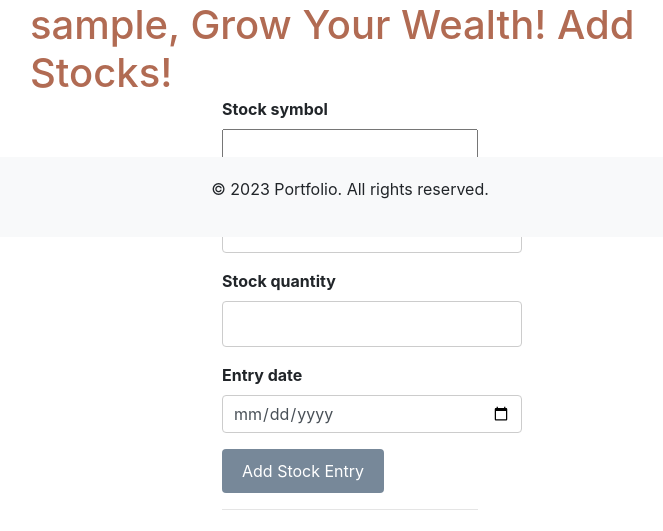
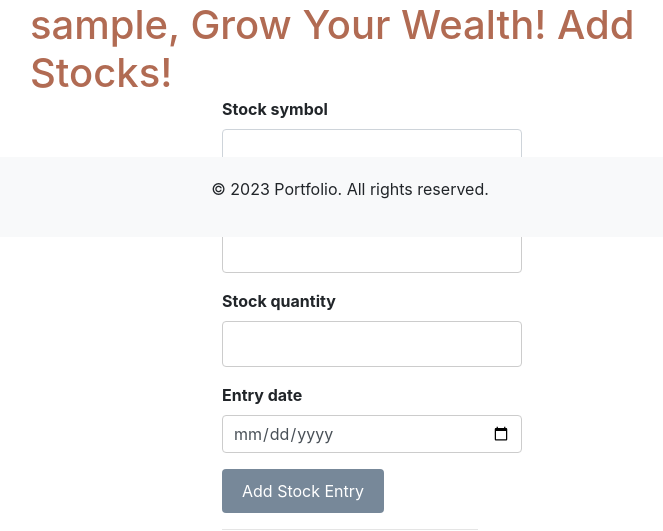
Before and after one commit to EeswarKV/portfolio-tracker, a Flask app: template templates/register.html in a window 1280 px wide. Shown: the part 563-1094 px from the top of the page, without its empty margins (290-953 px from the left). Run offline with Flask 2, Linux system fonts and the light colour scheme; tables that the repository leaves empty hold one stand-in row (values such as "Sample post"); the template is opened without the code that fills it: values that come from a table or form of the project are taken from there, most other values are stand-ins (such as "Sample title", 1, 10 or a date in 2020); form fields are guessed from the names that the template uses; parts of the project's set-up code (start-up, migrations or seed data) failed here and were passed over; some libraries are stand-ins or nearby versions.

Commit message:
fix: update invest html file

```diff
--- a/static/css/style.css
+++ b/static/css/style.css
@@ -392,3 +392,8 @@ body {
   margin: 0 auto;
   color: rgb(177, 107, 83) !important;
 }
+
+
+#stockSymbol{
+  height: 50px;
+}
--- a/templates/invest.html
+++ b/templates/invest.html
@@ -3,11 +3,11 @@
     {{ stock_form.csrf_token }}
     <div class="form-group">
         {{ stock_form.stock_symbol.label }}
-        <input list="stock-codes" id="stock_symbol" name="stock_symbol" />
+        <input list="stock-codes" id="stockSymbol" class="form-control" name="stock_symbol" />
         <datalist id="stock-codes">
-          {% for stock_code in stock_codes %}
-          <option value="{{ stock_code }}">
-          {% endfor %}
+            {% for stock_code in stock_codes %}
+                <option value="{{ stock_code }}">
+            {% endfor %}
         </datalist>
         {% for error in stock_form.stock_symbol.errors %}
             <div class="error">{{ error }}</div>
@@ -37,6 +37,21 @@
     <button type="submit" class="button-group button-group stock-entry">Add Stock Entry</button>
     <hr>
 </form>
+<script>
+    var stockCodes = {{ stock_codes|tojson }};
+    var stockSymbolInput = document.getElementById("stockSymbol");
+
+    stockSymbolInput.addEventListener("change", function () {
+        var enteredValue = stockSymbolInput.value;
+        var matchingOption = stockCodes.find(function (code) {
+            return code === enteredValue;
+        });
+
+        if (!matchingOption) {
+            stockSymbolInput.value = "";
+        }
+    });
+</script>
 {% if portfolio_entries %}
     {% include 'portfolio-entries.html' %}
 {% endif %}
```
